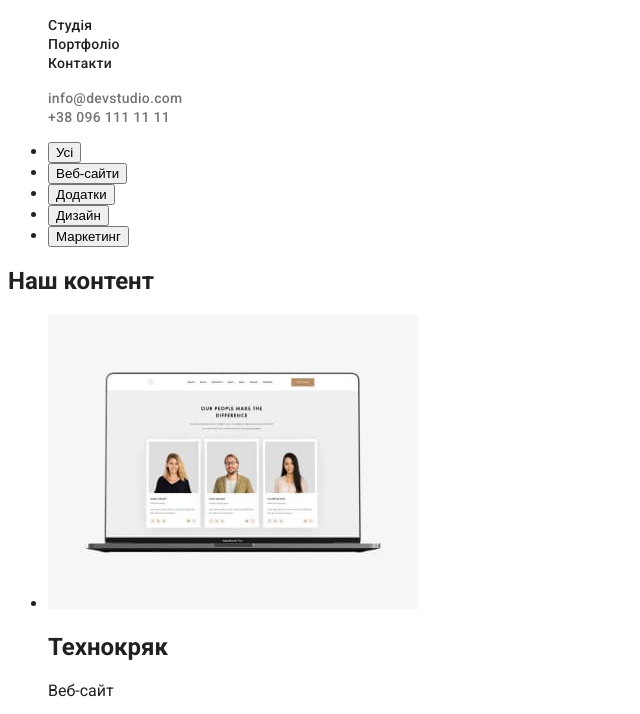
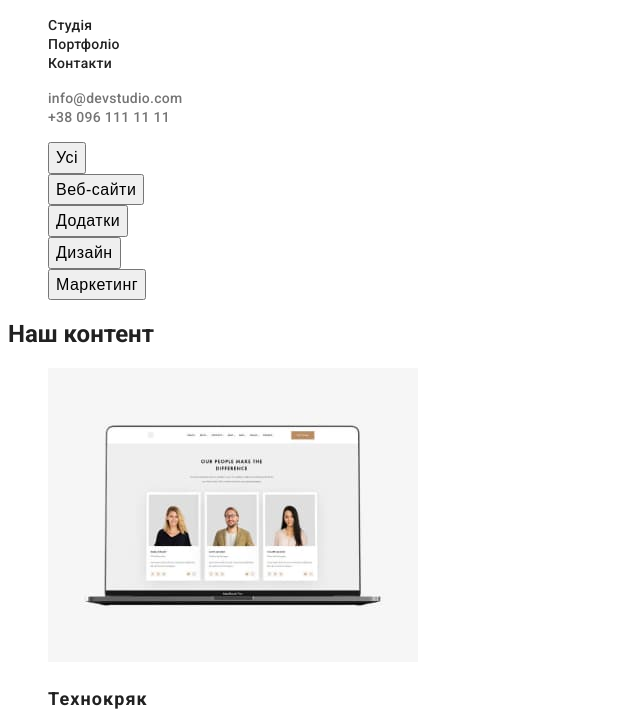
Before and after one commit to IvaNodyanosh/goit-markup-hw-02, a plain HTML site: page portfolio.html in a window 1280 px wide. Shown: the part 40-754 px from the top of the page, without its empty margins (0-640 px from the left). Drawn offline with Linux system fonts and the light colour scheme.

Commit message:
added CSS to main for portfolio

```diff
--- a/CSS/style.css
+++ b/CSS/style.css
@@ -139,7 +139,6 @@ body {
     font-size: 16px;
     line-height: 1.9;
     display: flex;
-    text-align: center;
     color: var(--black-fon-text-color);
     background-color: #2196F3;
     cursor: pointer;
@@ -220,4 +219,53 @@ body {
 
 
 
-/*СТИЛІЗАЦІЯ MAIN ДЛЯ СТОРЫНКИ ПОРТФОЛІО  */
+/* СТИЛІЗАЦІЯ MAIN ДЛЯ СТОРЫНКИ ПОРТФОЛІО  */
+
+
+
+
+/* стилызація для фільтрів */
+.filters {
+    list-style: none;
+}
+
+.filters button {
+    font-weight: 500;
+    font-size: 16px;
+    line-height: 1.6;
+    text-align: center;
+    letter-spacing: 0.03em;
+}
+
+.filters button:hover {
+    color: var(--black-fon-text-color);
+    background-color: #2196F3;
+    cursor: pointer;
+}
+
+.filters button:focus {
+    color: var(--black-fon-text-color);
+    background-color: #2196F3;
+    cursor: pointer;
+}
+
+
+
+
+/* стилізація секції котенту */
+.our-content ul {
+    list-style: none;
+}
+
+.our-content h2 {
+    font-size: 18px;
+    line-height: 36px;
+    letter-spacing: 0.06em;
+}
+
+.our-content p {
+    font-size: 16px;
+    line-height: 1.9;
+    letter-spacing: 0.03em;
+    color: var(--text-p-color);
+}
--- a/portfolio.html
+++ b/portfolio.html
@@ -31,7 +31,7 @@
     </header>
     <main>
         <section>
-            <ul>
+            <ul class="filters">
                 <li><button type="button">Усі</button></li>
                 <li><button type="button">Веб-сайти</button></li>
                 <li><button type="button">Додатки</button></li>
@@ -39,7 +39,7 @@
                 <li><button type="button">Маркетинг</button></li>
             </ul>
         </section>
-        <section>
+        <section class="our-content">
             <h1>Наш контент</h1>
             <ul>
                 <li><img src="./img/img7.jpg" alt="Ноутбук з зображенням сайту" width="370">
```
